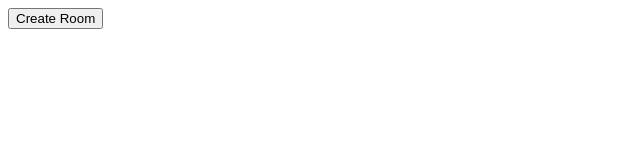
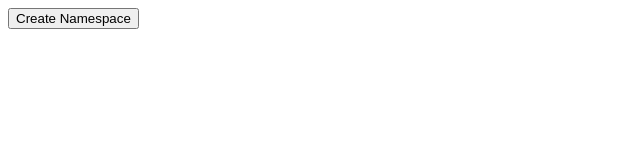
Before and after one commit to wsamsnyder/Werewolf, a React app: page / in a window 1280 px wide. Shown: the top 160 px of the page, without its empty margins (0-640 px from the left). Built offline with nearby package versions, Linux system fonts and the light colour scheme.

Commit message:
Factored out socket interactions. Using hooks for state

```diff
--- a/src/App.jsx
+++ b/src/App.jsx
@@ -1,6 +1,7 @@
-import React from 'react';
-import io from 'socket.io-client';
+import React, { useState } from 'react';
+// import io from 'socket.io-client';
 
+import Socket from './sockets';
 import { api } from './lib';
 
 // const socket = io.connect();
@@ -11,37 +12,26 @@ import { api } from './lib';
 // });
 
 const App = () => {
-  let room;
-
-  // room.on('connect', () => {
-  //   room.emit('hello there');
-  // });
-
-  // socket.on('news', (data) => {
-  //   console.log(data);
-  //   socket.emit('my other event', { my: 'the dark side' });
-  // });
+  let namespace;
+  const [namespaceChat, setNamespaceChat] = useState([]);
+  // let [townsPeopleChat, setTownsPeopleChat] = useState([]);
 
   // make a new room with the namespace of the id returned
   const createNamespace = () => {
-    api.createRoom('sam')
+    api.createNamespace('sam')
       .then((roomID) => {
-        console.log(roomID);
-        room = io.connect(`/${roomID}`);
-
-        room.on('connect', () => {
-          room.emit('hello there');
-        });
-
-        room.on('a message', (data) => {
-          console.log(data.message);
-        });
+        namespace = new Socket(roomID);
+        namespace.joinNamespace((message) => (
+          // may make this perm if it's something that will be done often
+          // eslint-disable-next-line no-shadow
+          setNamespaceChat((namespaceChat) => [...namespaceChat, message])
+        ));
       });
   };
 
   return (
     <div>
-      <button type="button" onClick={createNamespace}>Create Room</button>
+      <button type="button" onClick={createNamespace}>Create Namespace</button>
     </div>
   );
 };
```
